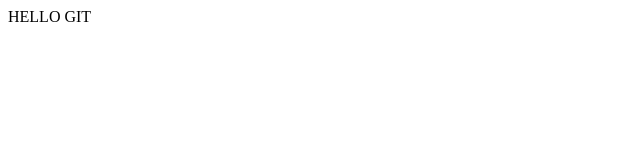
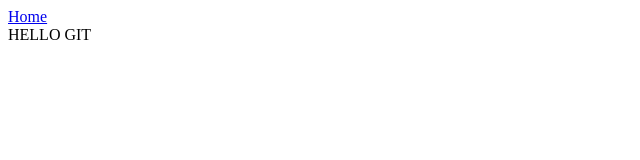
Before and after one commit to dmitrii-kuvaldin/GIT_lesson2_33, a plain HTML site: page index.html in a window 1280 px wide. Shown: the whole page, without its empty margins (0-640 px from the left). Drawn offline with Linux system fonts and the light colour scheme.

Commit message:
link header

```diff
--- a/index.html
+++ b/index.html
@@ -6,7 +6,9 @@
   <title>lesson 2</title>
 </head>
 <body>
-  <header></header>
+  <header>
+    <a href="/">Home</a>
+  </header>
   <main>HELLO GIT</main>
   <footer></footer>
 </body>
```
